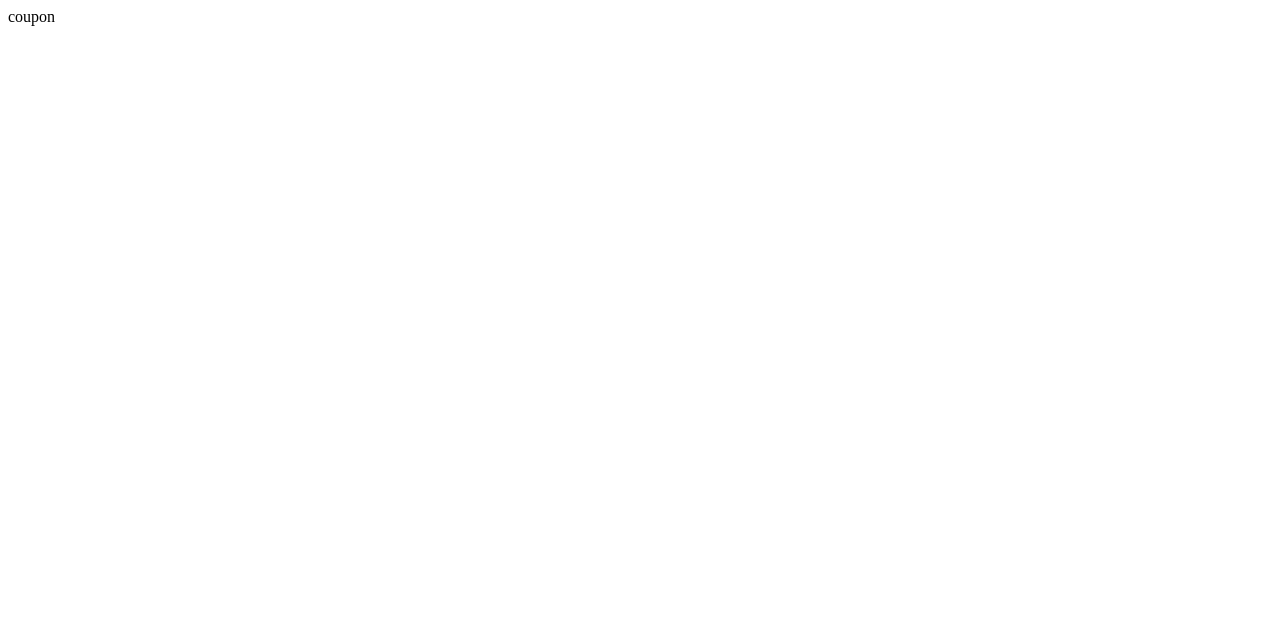
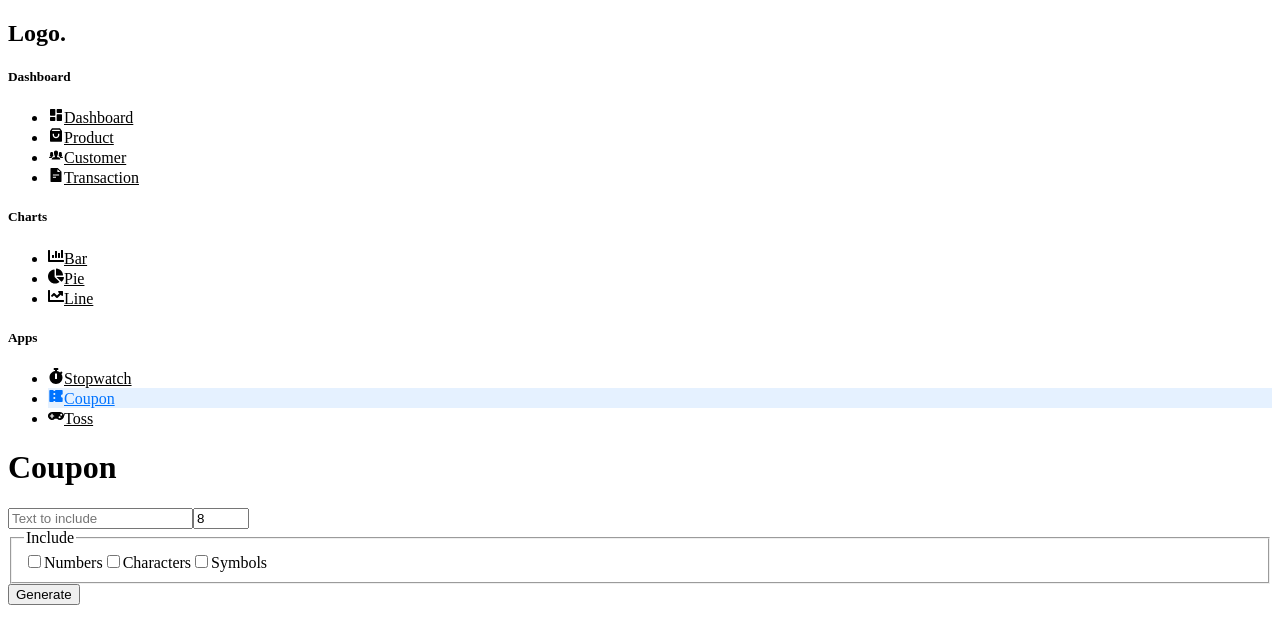
Before and after one commit to 0x1Shub/admin-dashboard, a React (Vite) app: page /admin/app/coupon in a window 1280 px wide. Shown: the top 644 px of the page. Built offline with nearby package versions, Linux system fonts and the light colour scheme; the HTML template or start-up script is replaced by a standard one.

Commit message:
Created: Coupon Page

```diff
--- a/src/pages/apps/Coupon.tsx
+++ b/src/pages/apps/Coupon.tsx
@@ -1,8 +1,114 @@
+import { FormEvent, useEffect, useState } from "react";
+import AdminSidebar from "../../components/AdminSidebar";
 
-const coupon = () => {
+const allLetters = "ABCDEFGHIJKLMNOPQRSTUVWXYZabcdefghijklmnopqrstuvwxyz";
+const allNumbers = "1234567890";
+const allSymbols = "!@#$%^&*()_+";
+
+const Coupon = () => {
+  const [size, setSize] = useState<number>(8);
+  const [prefix, setPrefix] = useState<string>("");
+  const [includeNumbers, setIncludeNumbers] = useState<boolean>(false);
+  const [includeCharacters, setIncludeCharacters] = useState<boolean>(false);
+  const [includeSymbols, setIncludeSymbols] = useState<boolean>(false);
+  const [isCopied, setIsCopied] = useState<boolean>(false);
+
+  const [coupon, setCoupon] = useState<string>("");
+
+  const copyText = async (coupon: string) => {
+    await window.navigator.clipboard.writeText(coupon);
+    setIsCopied(true);
+  };
+
+  const submitHandler = (e: FormEvent<HTMLFormElement>) => {
+    e.preventDefault();
+
+    if (!includeNumbers && !includeCharacters && !includeSymbols)
+      return alert("Please Select One At Least");
+
+    let result: string = prefix || "";
+    const loopLength: number = size - result.length;
+
+    for (let i = 0; i < loopLength; i++) {
+      let entireString: string = "";
+      if (includeCharacters) entireString += allLetters;
+      if (includeNumbers) entireString += allNumbers;
+      if (includeSymbols) entireString += allSymbols;
+
+      const randomNum: number = ~~(Math.random() * entireString.length);
+      result += entireString[randomNum];
+    }
+
+    setCoupon(result);
+  };
+
+  useEffect(() => {
+    setIsCopied(false);
+  }, [coupon]);
+
   return (
-    <div>coupon</div>
-  )
-}
+    <div className="admin-container">
+      <AdminSidebar />
+      <main className="dashboard-app-container">
+        <h1>Coupon</h1>
+        <section>
+          <form className="coupon-form" onSubmit={submitHandler}>
+            <input
+              type="text"
+              placeholder="Text to include"
+              value={prefix}
+              onChange={(e) => setPrefix(e.target.value)}
+              maxLength={size}
+            />
 
-export default coupon
+            <input
+              type="number"
+              placeholder="Coupon Length"
+              value={size}
+              onChange={(e) => setSize(Number(e.target.value))}
+              min={8}
+              max={25}
+            />
+
+            <fieldset>
+              <legend>Include</legend>
+
+              <input
+                type="checkbox"
+                checked={includeNumbers}
+                onChange={() => setIncludeNumbers((prev) => !prev)}
+              />
+              <span>Numbers</span>
+
+              <input
+                type="checkbox"
+                checked={includeCharacters}
+                onChange={() => setIncludeCharacters((prev) => !prev)}
+              />
+              <span>Characters</span>
+
+              <input
+                type="checkbox"
+                checked={includeSymbols}
+                onChange={() => setIncludeSymbols((prev) => !prev)}
+              />
+              <span>Symbols</span>
+            </fieldset>
+            <button type="submit">Generate</button>
+          </form>
+
+          {coupon && (
+            <code>
+              {coupon}{" "}
+              <span onClick={() => copyText(coupon)}>
+                {isCopied ? "Copied" : "Copy"}
+              </span>{" "}
+            </code>
+          )}
+        </section>
+      </main>
+    </div>
+  );
+};
+
+export default Coupon;
```
